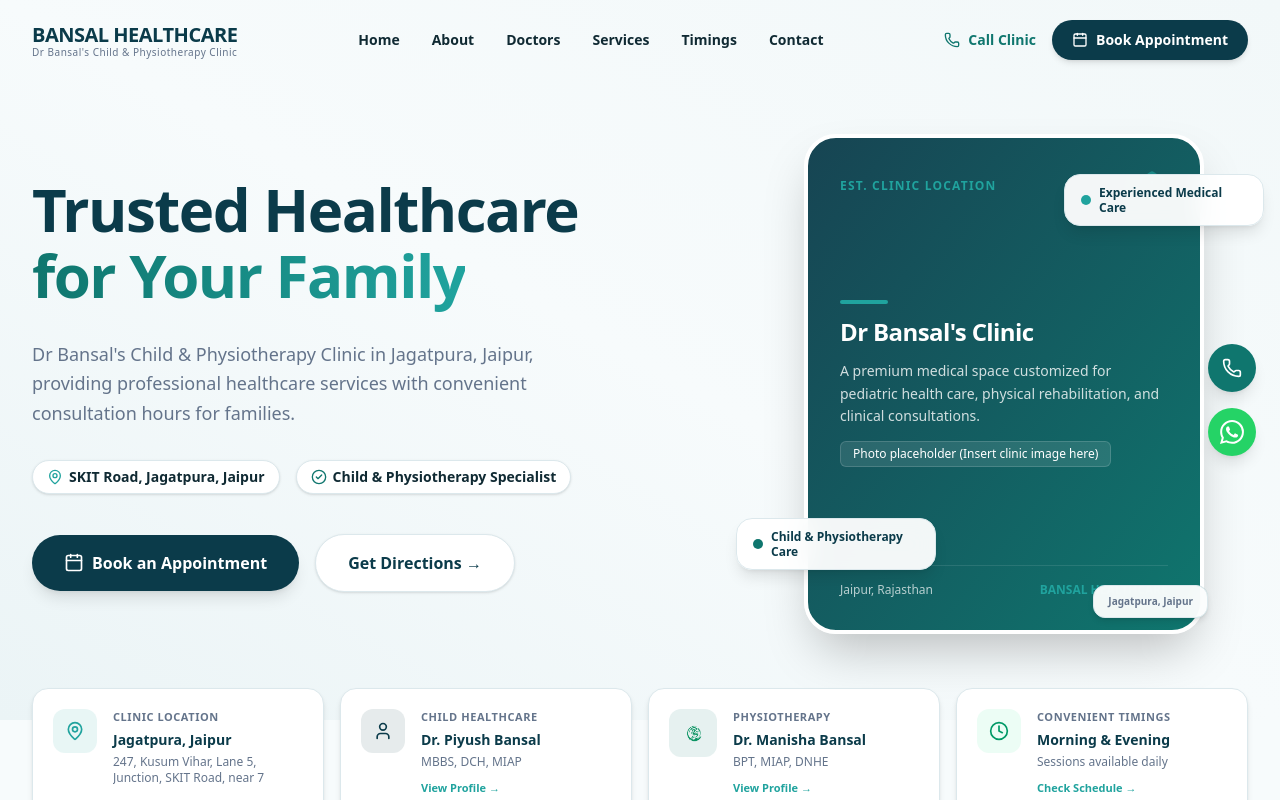
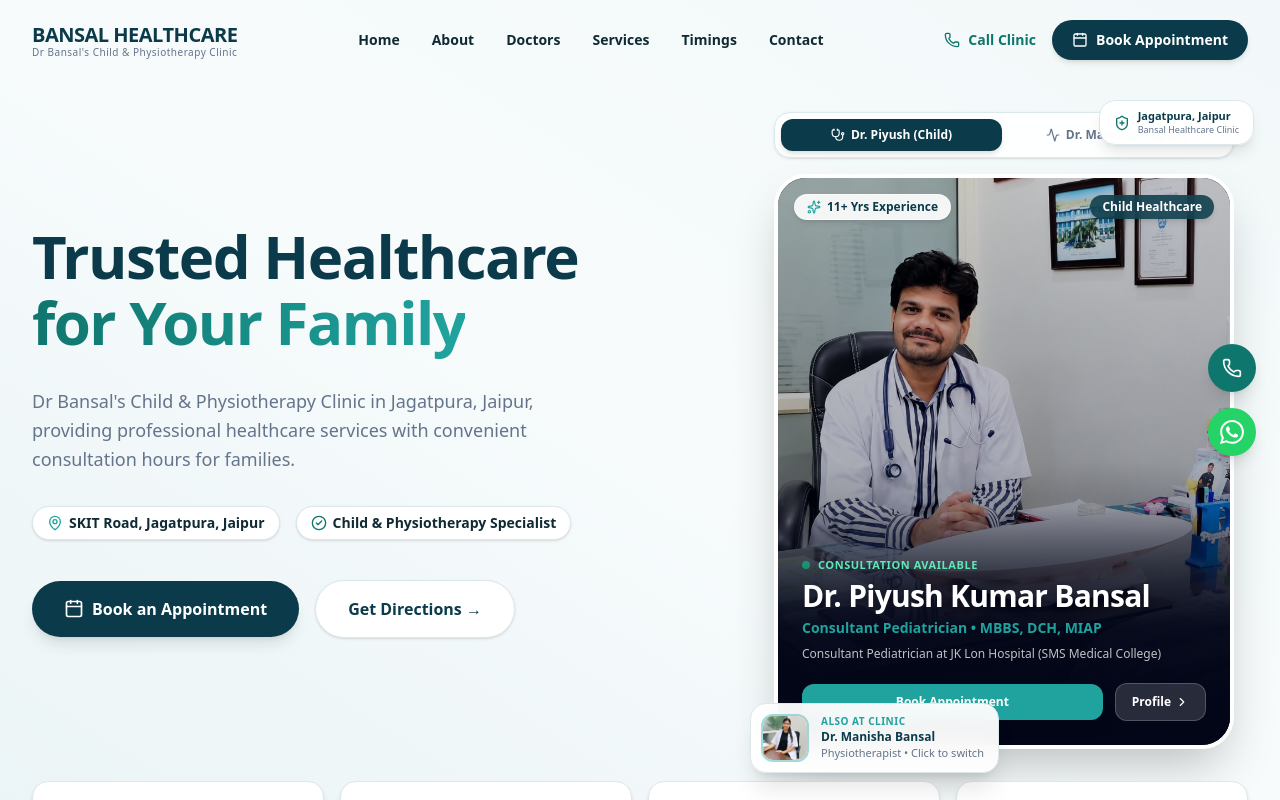
Before and after one commit to ramlalkumawat/bansal-healthcare, a Next.js app: page / in a window 1280 px wide. Shown: the top 800 px of the page. Built offline with nearby package versions, Linux system fonts and the light colour scheme.

Commit message:
Add doctor photos and interactive showcase to HeroSection and QuickInfo

```diff
--- a/src/components/HeroSection.tsx
+++ b/src/components/HeroSection.tsx
@@ -1,14 +1,46 @@
 "use client";
 
-import { Calendar, MapPin, CheckCircle2, ShieldPlus } from "lucide-react";
+import { useState } from "react";
+import Link from "next/link";
+import { Calendar, MapPin, CheckCircle2, ShieldPlus, Stethoscope, Activity, Sparkles, ChevronRight } from "lucide-react";
 import { clinicData } from "@/data/clinic";
-import { motion } from "framer-motion";
+import { motion, AnimatePresence } from "framer-motion";
 
 interface HeroSectionProps {
   onOpenAppointment: () => void;
 }
 
 export default function HeroSection({ onOpenAppointment }: HeroSectionProps) {
+  const [activeDoctor, setActiveDoctor] = useState<number>(0);
+
+  const heroDoctors = [
+    {
+      id: "dr-piyush-bansal",
+      name: "Dr. Piyush Kumar Bansal",
+      title: "Consultant Pediatrician",
+      qualifications: "MBBS, DCH, MIAP",
+      hospital: "Consultant Pediatrician at JK Lon Hospital (SMS Medical College)",
+      experience: "11+ Yrs Experience",
+      badge: "Child Healthcare",
+      shortRole: "Pediatrician",
+      image: "/images/dr_piyush_bansal.jpg",
+    },
+    {
+      id: "dr-manisha-bansal",
+      name: "Dr. Manisha Bansal",
+      title: "Consultant Physiotherapist",
+      qualifications: "BPT, MIAP, DNHE",
+      hospital: "Consultant Physiotherapist & Rehabilitation Specialist",
+      experience: "8+ Yrs Experience",
+      badge: "Physiotherapy & Rehab",
+      shortRole: "Physiotherapist",
+      image: "/images/dr_manisha_bansal.jpg",
+    }
+  ];
+
+  const currentDoc = heroDoctors[activeDoctor];
+  const otherDoc = heroDoctors[activeDoctor === 0 ? 1 : 0];
+
   // Animation configurations
   const fadeInUp = {
     hidden: { opacity: 0, y: 25 },
@@ -112,85 +144,154 @@
           </motion.div>
 
           {/* Right Image/Visual Grid (5 columns on desktop) */}
-          <div className="lg:col-span-5 relative flex justify-center items-center">
+          <div className="lg:col-span-5 relative flex flex-col items-center w-full max-w-[460px] mx-auto">
 
-            {/* Premium Placeholder Image Container */}
-            <motion.div
-              initial={{ opacity: 0, scale: 0.95 }}
-              animate={{ opacity: 1, scale: 1 }}
-              transition={{ duration: 0.8, delay: 0.2, ease: "easeOut" }}
-              className="relative w-full max-w-[400px] aspect-[4/5] rounded-[32px] overflow-hidden bg-gradient-to-br from-primary/95 to-secondary shadow-2xl border-4 border-white flex flex-col justify-between p-8 text-white"
+            {/* Doctor Switcher Tabs */}
+            <div className="flex items-center p-1.5 bg-white/90 backdrop-blur-md rounded-2xl shadow-sm border border-border-light mb-4 w-full justify-between gap-1 z-20">
+              <button
+                type="button"
+                onClick={() => setActiveDoctor(0)}
+                className={`flex-1 py-2 px-3 rounded-xl text-xs font-bold transition-all duration-200 flex items-center justify-center space-x-1.5 cursor-pointer ${
+                  activeDoctor === 0
+                    ? "bg-primary text-white shadow-md"
+                    : "text-text-muted hover:text-primary hover:bg-primary/5"
+                }`}
               >
-              {/* Graphic Overlay shapes */}
-              <div className="absolute top-0 right-0 w-48 h-48 bg-accent/20 rounded-full filter blur-2xl -z-10" />
-              <div className="absolute bottom-0 left-0 w-36 h-36 bg-white/10 rounded-full filter blur-xl -z-10" />
+                <Stethoscope className="w-3.5 h-3.5 shrink-0" />
+                <span className="truncate">Dr. Piyush (Child)</span>
+              </button>
 
-              {/* Card Top Branding */}
-              <div className="flex items-center justify-between">
-                <span className="text-xs font-bold tracking-widest text-accent uppercase">
-                  Est. Clinic Location
-                </span>
-                <ShieldPlus className="w-8 h-8 text-accent animate-pulse" />
+              <button
+                type="button"
+                onClick={() => setActiveDoctor(1)}
+                className={`flex-1 py-2 px-3 rounded-xl text-xs font-bold transition-all duration-200 flex items-center justify-center space-x-1.5 cursor-pointer ${
+                  activeDoctor === 1
+                    ? "bg-primary text-white shadow-md"
+                    : "text-text-muted hover:text-primary hover:bg-primary/5"
+                }`}
+              >
+                <Activity className="w-3.5 h-3.5 shrink-0" />
+                <span className="truncate">Dr. Manisha (Physio)</span>
+              </button>
             </div>
 
-              {/* Card Middle Placeholder Message */}
-              <div className="my-auto space-y-3">
-                <div className="w-12 h-1 bg-accent rounded" />
-                <h3 className="text-2xl font-bold tracking-tight">
-                  Dr Bansal's Clinic
-                </h3>
-                <p className="text-sm text-white/80 leading-relaxed font-light">
-                  A premium medical space customized for pediatric health care, physical rehabilitation, and clinical consultations.
-                </p>
-                <span className="inline-block text-xs bg-white/10 border border-white/15 px-3 py-1 rounded-md text-white font-medium">
-                  Photo placeholder (Insert clinic image here)
+            {/* Main Interactive Doctor Card Container */}
+            <div className="relative w-full aspect-[4/5] rounded-[32px] overflow-hidden shadow-2xl border-4 border-white bg-slate-900 group">
+              <AnimatePresence mode="wait">
+                <motion.div
+                  key={currentDoc.id}
+                  initial={{ opacity: 0, scale: 0.98 }}
+                  animate={{ opacity: 1, scale: 1 }}
+                  exit={{ opacity: 0, scale: 1.02 }}
+                  transition={{ duration: 0.35, ease: "easeInOut" }}
+                  className="relative w-full h-full"
+                >
+                  {/* Doctor Real Photo */}
+                  <img
+                    src={currentDoc.image}
+                    alt={currentDoc.name}
+                    className="w-full h-full object-cover object-top filter brightness-[0.98] transition-transform duration-700 group-hover:scale-105"
+                  />
+
+                  {/* Gradient overlays for readability */}
+                  <div className="absolute inset-0 bg-gradient-to-t from-slate-950 via-slate-950/30 to-slate-950/20 pointer-events-none" />
+
+                  {/* Top Badges */}
+                  <div className="absolute top-4 left-4 right-4 flex items-center justify-between z-10">
+                    <span className="inline-flex items-center px-3 py-1 rounded-full text-xs font-bold bg-white/90 backdrop-blur-md text-primary shadow-md border border-white/60">
+                      <Sparkles className="w-3.5 h-3.5 text-accent mr-1.5" />
+                      {currentDoc.experience}
+                    </span>
+                    <span className="inline-flex items-center px-3 py-1 rounded-full text-xs font-bold bg-primary/85 backdrop-blur-md text-white shadow-md">
+                      {currentDoc.badge}
                     </span>
                   </div>
 
-              {/* Card Bottom Address summary */}
-              <div className="text-xs text-white/70 border-t border-white/10 pt-4 flex items-center justify-between">
-                <span>Jaipur, Rajasthan</span>
-                <span className="font-bold text-accent">BANSAL HEALTHCARE</span>
+                  {/* Bottom Info Overlay */}
+                  <div className="absolute bottom-0 left-0 right-0 p-6 z-10 text-white space-y-3 bg-gradient-to-t from-slate-950 via-slate-950/90 to-transparent pt-12">
+                    <div className="space-y-1">
+                      <div className="flex items-center space-x-2">
+                        <span className="w-2 h-2 rounded-full bg-emerald-400 animate-pulse" />
+                        <span className="text-[11px] font-semibold text-emerald-300 uppercase tracking-wider">
+                          Consultation Available
+                        </span>
+                      </div>
+                      <h3 className="text-2xl sm:text-3xl font-extrabold tracking-tight text-white drop-shadow-sm">
+                        {currentDoc.name}
+                      </h3>
+                      <p className="text-xs sm:text-sm font-semibold text-accent">
+                        {currentDoc.title} • {currentDoc.qualifications}
+                      </p>
+                      <p className="text-xs text-white/75 font-light leading-relaxed pt-0.5">
+                        {currentDoc.hospital}
+                      </p>
+                    </div>
+
+                    <div className="flex items-center gap-3 pt-2">
+                      <button
+                        type="button"
+                        onClick={onOpenAppointment}
+                        className="flex-1 py-2.5 px-4 rounded-xl bg-accent hover:bg-accent/90 text-white text-xs font-bold text-center shadow-lg transition-all cursor-pointer hover:shadow-xl"
+                      >
+                        Book Appointment
+                      </button>
+                      <Link
+                        href={`/doctor/${currentDoc.id}`}
+                        className="py-2.5 px-4 rounded-xl bg-white/15 hover:bg-white/25 border border-white/20 text-white text-xs font-bold text-center transition-all flex items-center justify-center space-x-1 cursor-pointer"
+                      >
+                        <span>Profile</span>
+                        <ChevronRight className="w-3.5 h-3.5" />
+                      </Link>
+                    </div>
                   </div>
                 </motion.div>
+              </AnimatePresence>
+            </div>
 
-            {/* Subtle Floating Info Cards */}
-            {/* Card 1: Experienced Medical Care */}
+            {/* Overlapping Floating Secondary Doctor Mini-Card */}
+            <motion.button
+              type="button"
+              onClick={() => setActiveDoctor(activeDoctor === 0 ? 1 : 0)}
+              whileHover={{ scale: 1.03 }}
+              whileTap={{ scale: 0.98 }}
+              className="absolute -bottom-6 -left-3 sm:-left-6 z-30 bg-white/95 backdrop-blur-md rounded-2xl p-2.5 shadow-xl border border-border-light flex items-center space-x-3 cursor-pointer hover:shadow-2xl transition-all max-w-[260px] text-left group"
+            >
+              <div className="relative w-12 h-12 rounded-xl overflow-hidden shrink-0 border-2 border-accent/40">
+                <img
+                  src={otherDoc.image}
+                  alt={otherDoc.name}
+                  className="w-full h-full object-cover object-top"
+                />
+              </div>
+              <div className="min-w-0 pr-1">
+                <span className="block text-[10px] font-bold text-accent uppercase tracking-wider">
+                  Also At Clinic
+                </span>
+                <span className="block text-xs font-extrabold text-primary truncate">
+                  {otherDoc.name}
+                </span>
+                <span className="block text-[11px] text-text-muted truncate">
+                  {otherDoc.shortRole} • Click to switch
+                </span>
+              </div>
+            </motion.button>
+
+            {/* Subtle Floating Verified Badge (Top-Right) */}
             <motion.div
-              initial={{ opacity: 0, x: 30 }}
+              initial={{ opacity: 0, x: 20 }}
               animate={{ opacity: 1, x: 0 }}
-              transition={{ delay: 0.6, duration: 0.5 }}
-              className="absolute -right-4 top-10 hidden sm:flex items-center space-x-2 bg-white/95 backdrop-blur-md shadow-lg border border-border-light py-2.5 px-4 rounded-2xl max-w-[200px]"
+              transition={{ delay: 0.5, duration: 0.4 }}
+              className="absolute -top-3 -right-3 sm:-right-5 z-30 bg-white/95 backdrop-blur-md shadow-lg border border-border-light py-2 px-3.5 rounded-2xl flex items-center space-x-2"
             >
-              <div className="w-2.5 h-2.5 rounded-full bg-accent shrink-0" />
-              <p className="text-xs font-bold text-primary leading-tight">
-                Experienced Medical Care
+              <ShieldPlus className="w-4 h-4 text-secondary" />
+              <div className="text-left">
+                <p className="text-[11px] font-bold text-primary leading-tight">
+                  Jagatpura, Jaipur
                 </p>
-            </motion.div>
-
-            {/* Card 2: Child & Physiotherapy Care */}
-            <motion.div
-              initial={{ opacity: 0, x: -30 }}
-              animate={{ opacity: 1, x: 0 }}
-              transition={{ delay: 0.8, duration: 0.5 }}
-              className="absolute -left-6 bottom-16 hidden sm:flex items-center space-x-2 bg-white/95 backdrop-blur-md shadow-lg border border-border-light py-2.5 px-4 rounded-2xl max-w-[200px]"
-            >
-              <div className="w-2.5 h-2.5 rounded-full bg-secondary shrink-0" />
-              <p className="text-xs font-bold text-primary leading-tight">
-                Child & Physiotherapy Care
+                <p className="text-[9px] text-text-muted">
+                  Bansal Healthcare Clinic
                 </p>
-            </motion.div>
-
-            {/* Card 3: Jagatpura, Jaipur */}
-            <motion.div
-              initial={{ opacity: 0, y: 20 }}
-              animate={{ opacity: 1, y: 0 }}
-              transition={{ delay: 1, duration: 0.5 }}
-              className="absolute bottom-4 right-10 hidden sm:flex items-center space-x-2 bg-white/95 backdrop-blur-md shadow-md border border-border-light py-2 px-3.5 rounded-xl"
-            >
-              <span className="text-[10px] font-bold text-text-muted">
-                Jagatpura, Jaipur
-              </span>
+              </div>
             </motion.div>
 
           </div>
--- a/src/components/QuickInfo.tsx
+++ b/src/components/QuickInfo.tsx
@@ -20,6 +20,7 @@
       label: "Child Healthcare",
       value: "Dr. Piyush Bansal",
       icon: User,
+      avatarImage: "/images/dr_piyush_bansal.jpg",
       colorClass: "text-primary bg-primary/10",
       description: "MBBS, DCH, MIAP",
       href: "/doctor/dr-piyush-bansal",
@@ -30,7 +31,7 @@
       label: "Physiotherapy",
       value: "Dr. Manisha Bansal",
       icon: Activity,
-      iconImage: "/images/physiotherapy_badge_green.png",
+      avatarImage: "/images/dr_manisha_bansal.jpg",
       colorClass: "text-secondary bg-secondary/10",
       description: "BPT, MIAP, DNHE",
       href: "/doctor/dr-manisha-bansal",
@@ -56,8 +57,14 @@
           const Icon = card.icon;
           const CardContent = (
             <>
-              <div className={`p-3 rounded-xl shrink-0 flex items-center justify-center ${card.colorClass}`}>
-                {"iconImage" in card && card.iconImage ? (
+              <div className={`p-2 sm:p-2.5 rounded-2xl shrink-0 flex items-center justify-center overflow-hidden ${card.colorClass}`}>
+                {"avatarImage" in card && card.avatarImage ? (
+                  <img
+                    src={card.avatarImage as string}
+                    alt={card.value}
+                    className="w-10 h-10 rounded-xl object-cover object-top ring-2 ring-primary/20"
+                  />
+                ) : "iconImage" in card && card.iconImage ? (
                   <img src={card.iconImage as string} alt={card.label} className="w-6 h-6 object-contain" />
                 ) : (
                   <Icon className="w-5 h-5" />
```
Also changed, not shown: public/images/dr_manisha_bansal.jpg (added), public/images/dr_piyush_bansal.jpg (added). Lines whose indentation alone changed are shown as unchanged.
